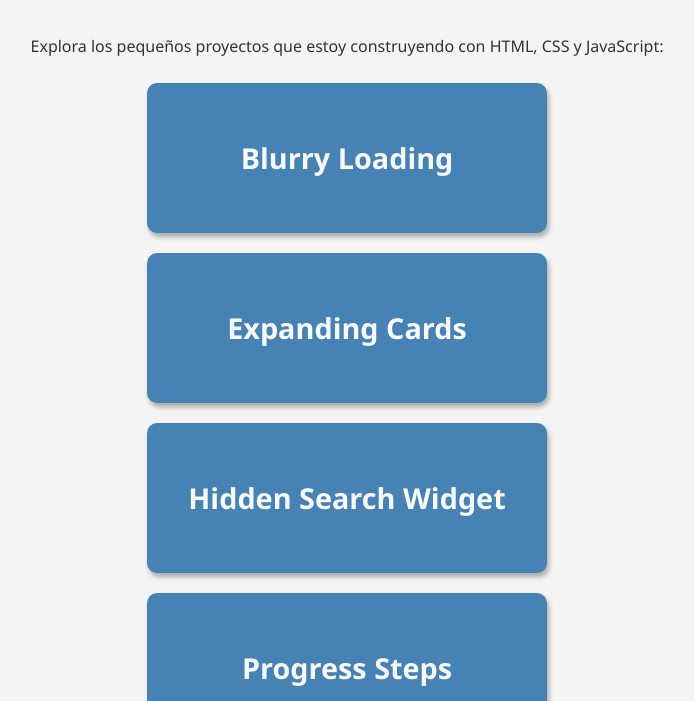
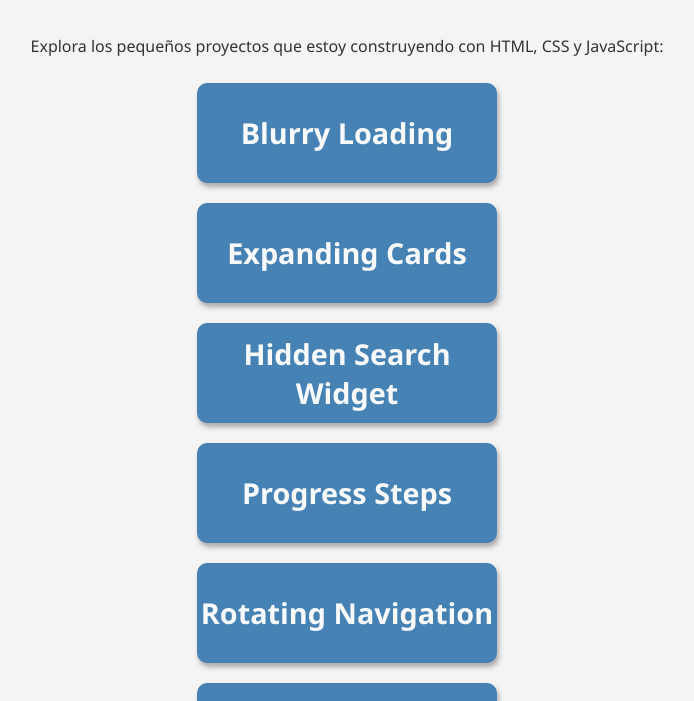
Before and after one commit to Mel-Fort/web-mini-projects, a plain HTML site: page index.html in a window 1280 px wide. Shown: the part 99-800 px from the top of the page, without its empty margins (293-987 px from the left). Drawn offline with Linux system fonts and the light colour scheme.

Commit message:
Update style.css

```diff
--- a/style.css
+++ b/style.css
@@ -19,6 +19,8 @@ body {
     text-decoration: none;
     font-size: 1.2rem;
     align-content: center;
+    text-align: center;
+
   }
   a:hover {
     text-decoration: underline;
@@ -30,8 +32,8 @@ body {
     display: flex;
     align-items: center;
     justify-content: center;
-    width: 400px;
-    height: 150px;
+    width: 300px;
+    height: 100px;
     margin: 10px;
     border-radius: 10px;
     box-shadow: 2px 4px 5px rgba(0, 0, 0, 0.3);
```
